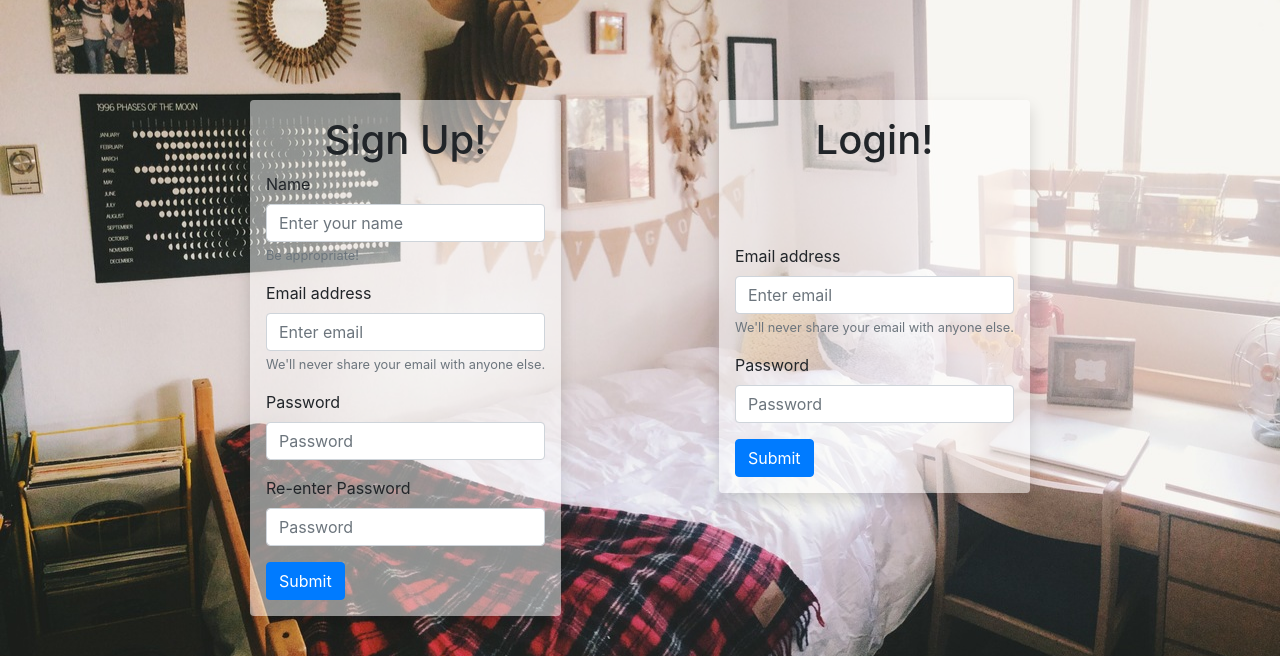
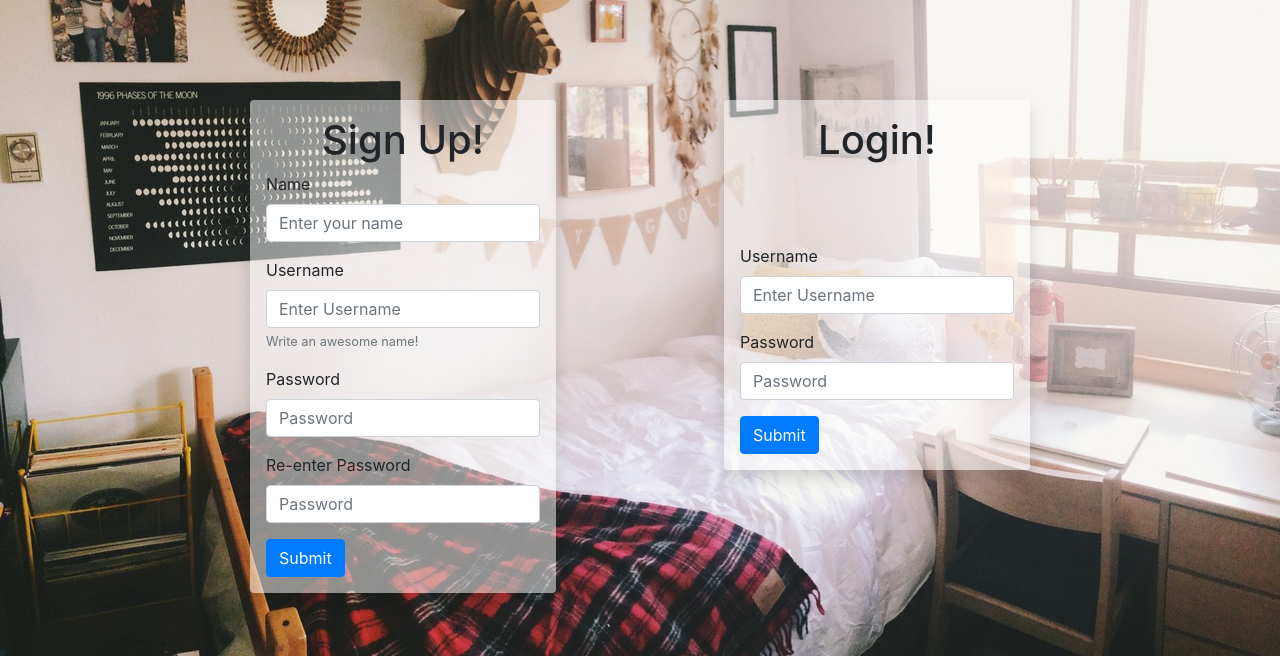
Before and after one commit to seehamrun/DebugThugs, a Python web app: template templates/login.html in a window 1280 px wide. Shown: the part 76-732 px from the top of the page. Run offline with Jinja, Linux system fonts and the light colour scheme; the template is opened without the code that fills it, so the values that code supplies are empty; some libraries are stand-ins or nearby versions.

Commit message:
Log in adjustments

```diff
--- a/templates/login.html
+++ b/templates/login.html
@@ -47,13 +47,11 @@
                           <form>
                               <div class="form-group">
                                   <label for="exampleInputName1">Name</label>
-                                  <input type="name" class="form-control" id="exampleInputName1" aria-describedby="nameHelp" placeholder="Enter your name">
-                                  <small id="nameHelp" class="form-text text-muted">Be appropriate!</small>
-                                </div>
+                                  <input type="name" class="form-control" id="exampleInputName1" aria-describedby="nameHelp" placeholder="Enter your name">                                </div>
                                   <div class="form-group">
-                                    <label for="exampleInputEmail1">Email address</label>
-                                    <input type="email" class="form-control" id="exampleInputEmail1" aria-describedby="emailHelp" placeholder="Enter email">
-                                    <small id="emailHelp" class="form-text text-muted">We'll never share your email with anyone else.</small>
+                                    <label for="exampleInputUsername1">Username</label>
+                                    <input type="username" class="form-control" id="exampleInputUsername1" aria-describedby="usernameHelp" placeholder="Enter Username">
+                                    <small id="usernameHelp" class="form-text text-muted">Write an awesome name!</small>
                                   </div>
                                   <div class="form-group">
                                     <label for="exampleInputPassword1">Password</label>
@@ -75,10 +73,8 @@
                 </br>
                         <form>
                                 <div class="form-group">
-                                  <label for="exampleInputEmail1">Email address</label>
-                                  <input type="email" class="form-control" id="exampleInputEmail1" aria-describedby="emailHelp" placeholder="Enter email">
-                                  <small id="emailHelp" class="form-text text-muted">We'll never share your email with anyone else.</small>
-                                </div>
+                                  <label for="exampleInputUsername1">Username</label>
+                                  <input type="username" class="form-control" id="exampleInputUsername1" aria-describedby="usernameHelp" placeholder="Enter Username">                                </div>
                                 <div class="form-group">
                                   <label for="exampleInputPassword1">Password</label>
                                   <input type="password" class="form-control" id="exampleInputPassword1" placeholder="Password">
```
